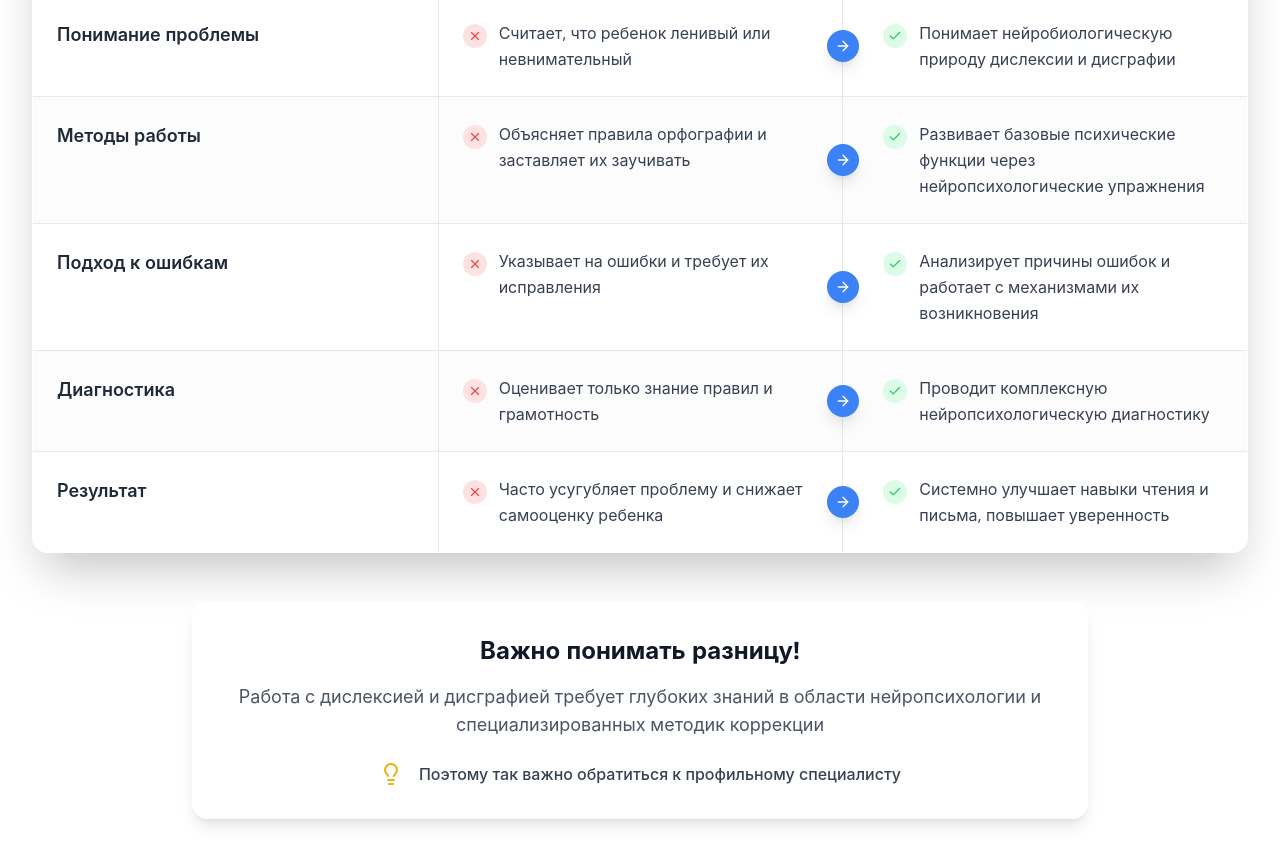
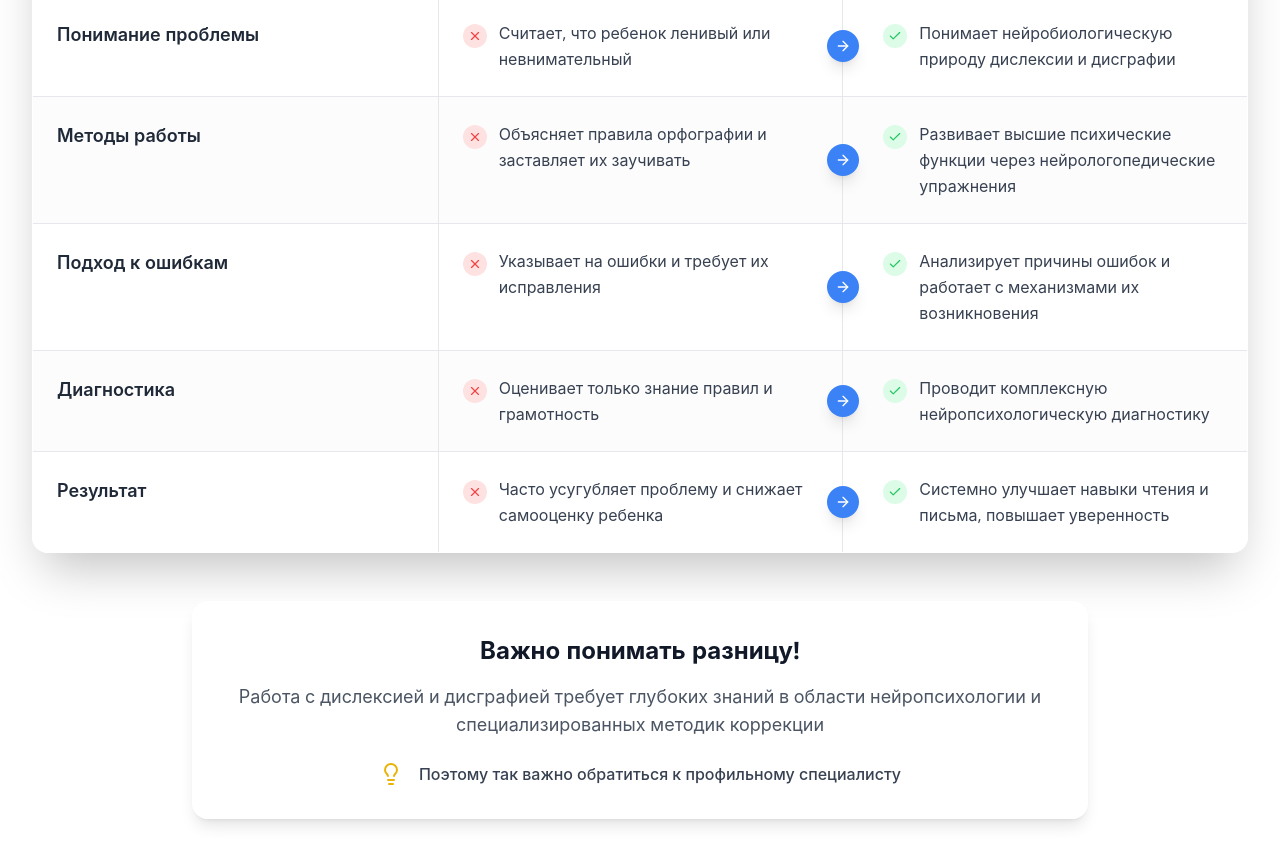
Before and after one commit to logoterria-oss/lineaschool-initiative, a React (Vite) app: page / in a window 1280 px wide. Shown: the part 4360-5225 px from the top of the page. Built offline with nearby package versions, Linux system fonts and the light colour scheme.

Commit message:
feat: нейрологопедические упражнения для развития

```diff
--- a/src/components/WhyNotTeacherSection.tsx
+++ b/src/components/WhyNotTeacherSection.tsx
@@ -9,7 +9,7 @@ const comparisons = [
   {
     category: "Методы работы",
     teacher: "Объясняет правила орфографии и заставляет их заучивать",
-    specialist: "Развивает базовые психические функции через нейропсихологические упражнения"
+    specialist: "Развивает высшие психические функции через нейрологопедические упражнения"
   },
   {
     category: "Подход к ошибкам",
```
